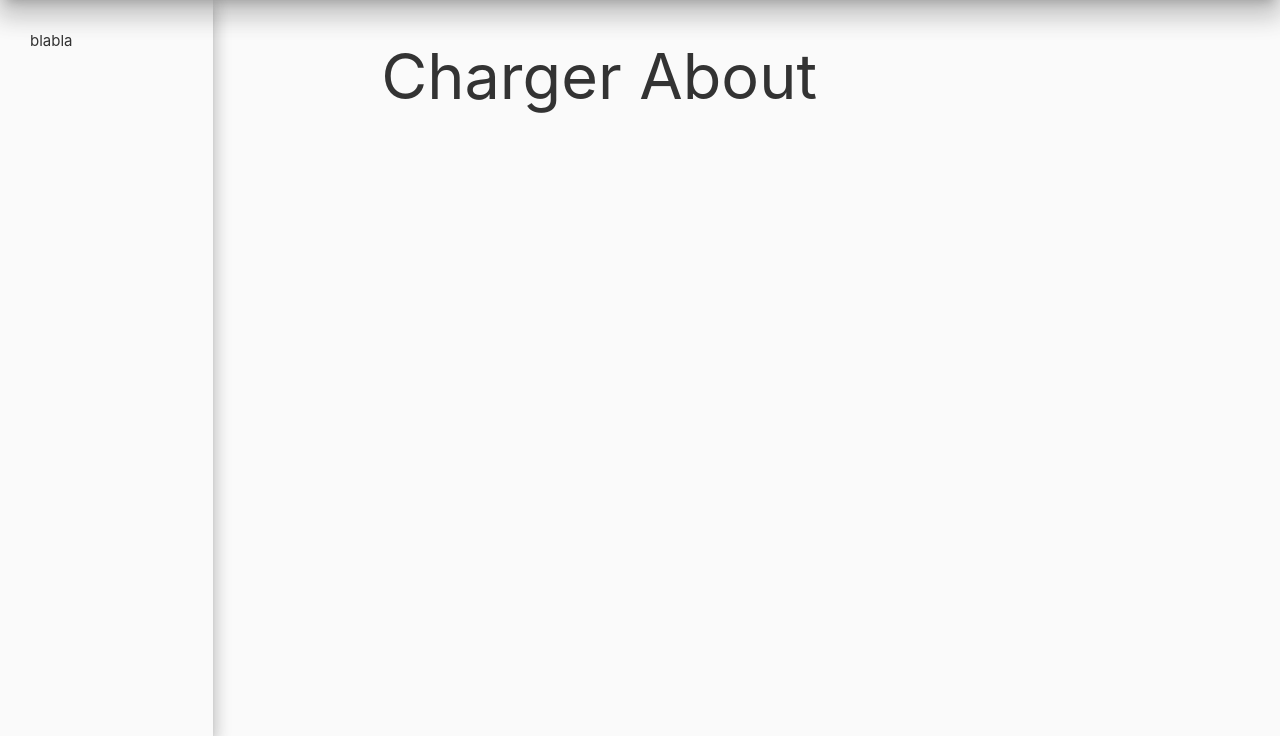
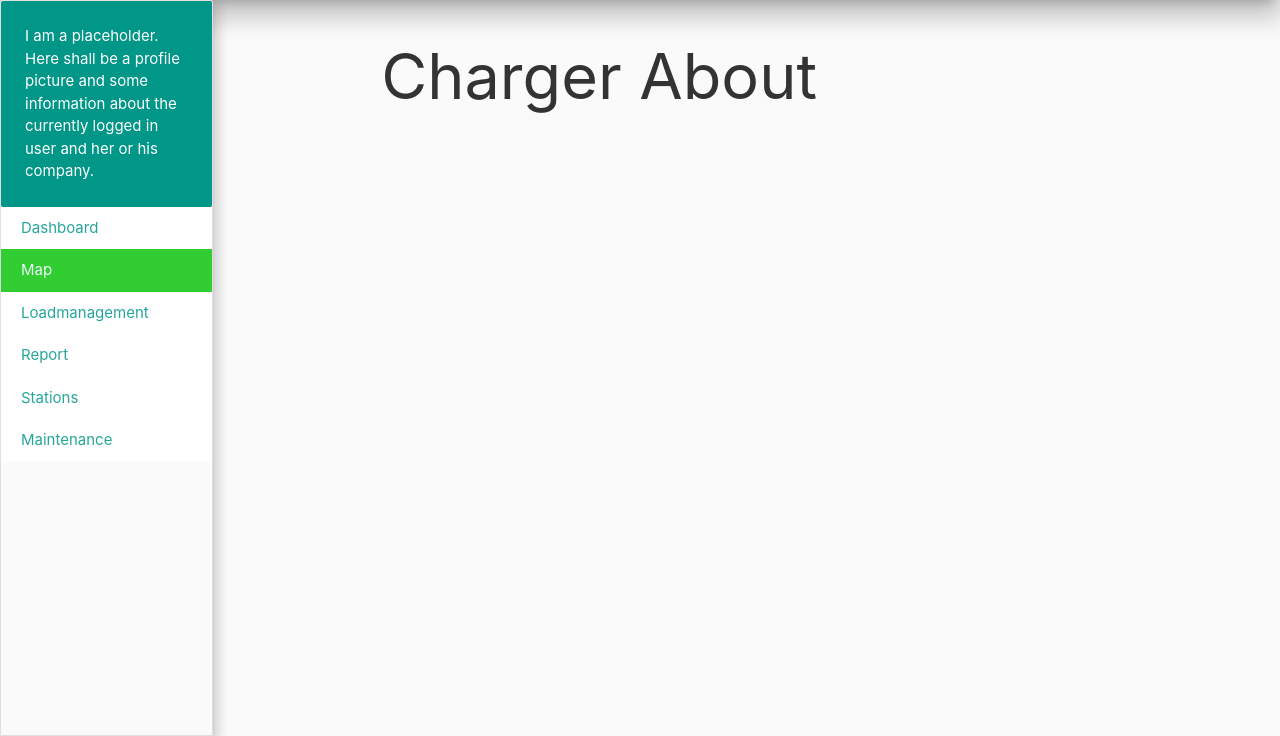
Before and after one commit to muellexx/EV_HMI, a Django app: template EV_HMI/charger/templates/charger/about.html in a window 1280 px wide. Shown: the part 64-800 px from the top of the page. Run offline with Django 3.2, Linux system fonts and the light colour scheme; the template is opened without the code that fills it, so the values that code supplies are empty.

Commit message:
Improving of the Sidebar and adding placeholder for profile information.

```diff
--- a/EV_HMI/charger/static/charger/style.css
+++ b/EV_HMI/charger/static/charger/style.css
@@ -24,7 +24,30 @@ body {
 #sidebar {
   height: 100%;
   margin: 0;
-  padding: 30px;
+  padding: 0;
+  overflow: hidden;
+  position: relative;
+}
+
+#sidebar .card-panel {
+  margin: 0;
+}
+
+#sidebar a {
+  border-bottom: 0;
+}
+
+#sidebar .sidebar-item.active {
+  background-color: #32CD32;
+}
+
+.sidebar-item {
+  display:block;
+  transition: .25s;
+  color: #26a69a;
+  background-color: #fff;
+  padding: 10px 20px;
+  margin: 0;
 }
 
 #maincontent {
--- a/EV_HMI/charger/templates/charger/base.html
+++ b/EV_HMI/charger/templates/charger/base.html
@@ -28,8 +28,21 @@
         </div>
     </nav>
     <div id="maincontent" class="row">
-      <div id="sidebar" class="col s2 z-depth-3">
-        blabla
+
+        <div id="sidebar" class="col s2 z-depth-3 collection">
+
+            <div class="card-panel teal">
+                <span class="white-text">I am a placeholder.
+                    Here shall be a profile picture and some information about the currently logged in user and her or his company.
+                </span>
+            </div>
+
+            <a href="#" class="sidebar-item collection-item">Dashboard</a>
+            <a href="#" class="sidebar-item collection-item active">Map</a>
+            <a href="#" class="sidebar-item collection-item">Loadmanagement</a>
+            <a href="#" class="sidebar-item collection-item">Report</a>
+            <a href="#" class="sidebar-item collection-item">Stations</a>
+            <a href="#" class="sidebar-item collection-item">Maintenance</a>
         </div>
 
         <div class="col s10">
```
Lines whose indentation alone changed are shown as unchanged.
